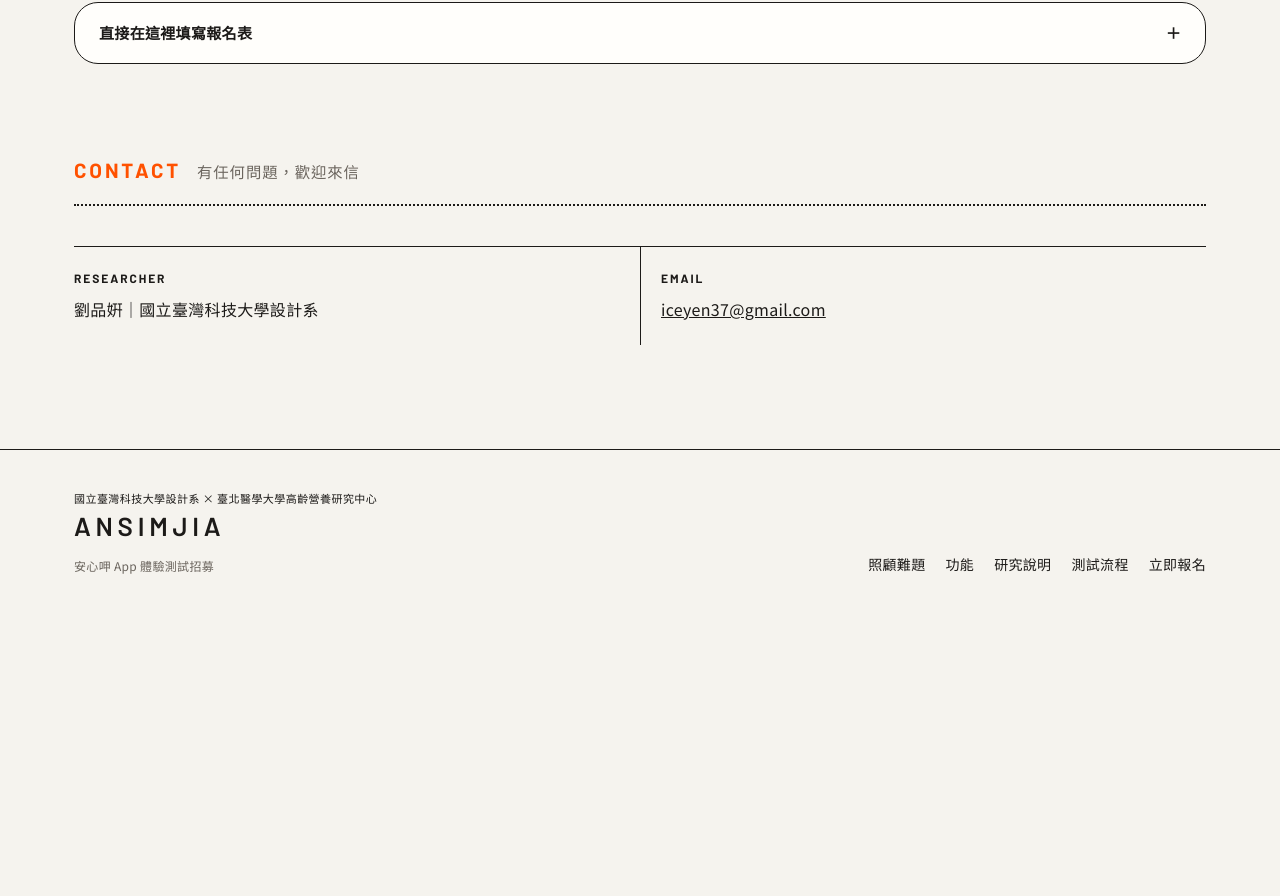
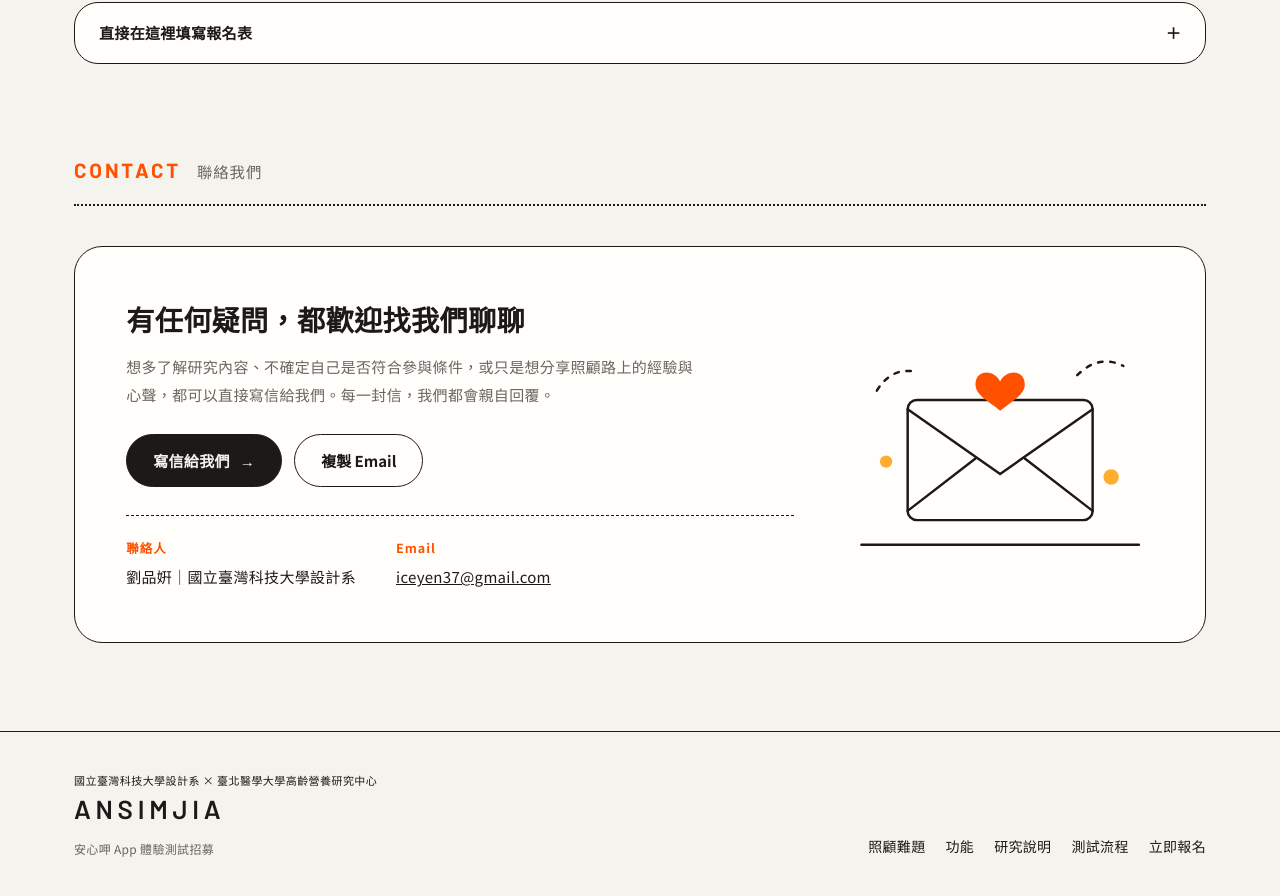
Before and after one commit to iceyen37-ship-it/recruit_web, a plain HTML site: page index.html in a window 1280 px wide. Shown: the part 7032-7928 px from the top of the page. Before the commit the page ends 7658 px from the top, so only its background shows below. Drawn offline with Linux system fonts and the light colour scheme.

Commit message:
Redesign contact section as a warm contact card
Co-Authored-By: Claude Opus 5.5 <noreply@anthropic.com>
Claude-Session: https://claude.ai/code/session_014JMHFKqJJ3Ho8YgDZTNvXC

```diff
--- a/index.html
+++ b/index.html
@@ -318,12 +318,18 @@ body::before { content: ""; position: fixed; inset: 0 0 auto; height: env(safe-a
 @media (max-width: 820px) { .apply { grid-template-columns: 1fr; padding: 32px 24px; border-radius: 28px; } .qr { border-left: 0; border-top: 1px solid var(--hair); padding: 28px 0 0; } }
 
 /* contact + footer */
-.contact { display: grid; grid-template-columns: repeat(2, 1fr); border-top: 1px solid var(--hair); }
-.contact div { padding: 20px 20px 20px 0; min-width: 0; }
-.contact div + div { padding-left: 20px; border-left: 1px solid var(--hair); }
-.contact dt { font-family: var(--latin); font-weight: 700; font-size: calc(12px * var(--fs)); letter-spacing: .16em; }
-.contact dd { margin: 6px 0 0; font-size: calc(16px * var(--fs)); overflow-wrap: anywhere; }
-@media (max-width: 760px) { .contact { grid-template-columns: 1fr; } .contact div + div { padding-left: 0; border-left: 0; border-top: 1px solid var(--hair); } }
+.contact-card { display: grid; grid-template-columns: 1fr minmax(180px, 30%); gap: clamp(28px, 4vw, 64px); align-items: center; background: var(--white); border: 1px solid var(--hair); border-radius: 28px; padding: clamp(28px, 4vw, 56px); }
+.contact-title { font-size: calc(clamp(22px, 2.2vw, 32px) * var(--fs)); line-height: 1.5; }
+.contact-text { margin-top: 12px; max-width: 38em; font-size: calc(clamp(15px, 1.15vw, 17px) * var(--fs)); line-height: 1.9; color: var(--muted); }
+.contact-actions { display: flex; flex-wrap: wrap; gap: 12px; margin-top: 24px; }
+.contact-actions .pill { padding: 12px 26px; font-size: calc(15px * var(--fs)); font-family: inherit; cursor: pointer; color: var(--ink); }
+.contact-actions .pill.solid { color: var(--paper); }
+.contact-actions .pill.solid:hover { background: var(--brand); border-color: var(--brand); }
+.contact-meta { display: flex; flex-wrap: wrap; gap: 10px 40px; margin: 28px 0 0; padding-top: 20px; border-top: 1px dashed var(--hair); }
+.contact-meta dt { font-size: calc(12.5px * var(--fs)); font-weight: 700; color: var(--brand); letter-spacing: .08em; }
+.contact-meta dd { margin: 4px 0 0; font-size: calc(15px * var(--fs)); overflow-wrap: anywhere; }
+.contact-art { width: 100%; height: auto; }
+@media (max-width: 760px) { .contact-card { grid-template-columns: 1fr; } .contact-art { max-width: 200px; order: -1; } }
 .foot { border-top: 1px solid var(--hair); padding-block: 40px 48px; position: relative; overflow: hidden; background: var(--paper); color: var(--ink); }
 .foot .wrap { display: flex; flex-wrap: wrap; justify-content: space-between; align-items: flex-end; gap: 24px; position: relative; z-index: 1; }
 .foot .org b { font-size: calc(26px * var(--fs)); }
@@ -609,11 +615,22 @@ body::before { content: ""; position: fixed; inset: 0 0 auto; height: env(safe-a
 
   <section class="band" id="contact" style="padding-top:0">
     <div class="wrap">
-      <p class="label">CONTACT <small>有任何問題，歡迎來信</small></p>
-      <dl class="contact">
-        <div><dt>RESEARCHER</dt><dd>劉品姸｜國立臺灣科技大學設計系</dd></div>
-        <div><dt>EMAIL</dt><dd><a href="mailto:iceyen37@gmail.com">iceyen37@gmail.com</a></dd></div>
-      </dl>
+      <p class="label">CONTACT <small>聯絡我們</small></p>
+      <div class="contact-card">
+        <div class="contact-main">
+          <h2 class="contact-title">有任何疑問，都歡迎找我們聊聊</h2>
+          <p class="contact-text">想多了解研究內容、不確定自己是否符合參與條件，或只是想分享照顧路上的經驗與心聲，都可以直接寫信給我們。每一封信，我們都會親自回覆。</p>
+          <div class="contact-actions">
+            <a class="pill solid" href="mailto:iceyen37@gmail.com?subject=%E5%AE%89%E5%BF%83%E5%91%B7%E7%A0%94%E7%A9%B6%E8%A9%A2%E5%95%8F">寫信給我們 <i aria-hidden="true">→</i></a>
+            <button class="pill copy-mail" type="button" data-mail="iceyen37@gmail.com">複製 Email</button>
+          </div>
+          <dl class="contact-meta">
+            <div><dt>聯絡人</dt><dd>劉品姸｜國立臺灣科技大學設計系</dd></div>
+            <div><dt>Email</dt><dd><a href="mailto:iceyen37@gmail.com">iceyen37@gmail.com</a></dd></div>
+          </dl>
+        </div>
+        <svg class="contact-art" viewBox="0 0 200 150" role="img" aria-label="插畫：一封寫著愛心的信，正飛向收件人" fill="none" stroke="#1C1A18" stroke-width="1.6" stroke-linecap="round" stroke-linejoin="round"><path d="M10 140 H190"/><rect x="40" y="46" width="120" height="78" rx="6" fill="#FFFEFB"/><path d="M40 52 L100 94 L160 52"/><path d="M40 118 L84 84 M160 118 L116 84"/><path d="M100 34 c-4 -8 -16 -8 -16 2 c0 7 9 11 16 17 c7 -6 16 -10 16 -17 c0 -10 -12 -10 -16 -2 z" fill="#FF5100" stroke="none"/><path d="M150 30 q14 -14 30 -6" stroke-dasharray="3 5"/><path d="M20 40 q10 -16 26 -12" stroke-dasharray="3 5"/><circle cx="172" cy="96" r="5" fill="#FFAD2E" stroke="none"/><circle cx="26" cy="86" r="4" fill="#FFAD2E" stroke="none"/></svg>
+      </div>
     </div>
   </section>
 </main>
@@ -660,5 +677,8 @@ body::before { content: ""; position: fixed; inset: 0 0 auto; height: env(safe-a
   show(0);
 })();
 </script>
+<script>
+document.querySelectorAll('.copy-mail').forEach(function(b){b.addEventListener('click',function(){var m=b.dataset.mail,t=b.textContent;function ok(){b.textContent='已複製 ✓';setTimeout(function(){b.textContent=t},1800)}if(navigator.clipboard){navigator.clipboard.writeText(m).then(ok,function(){window.prompt('請複製 Email',m)})}else{window.prompt('請複製 Email',m)}})});
+</script>
 </body>
 </html>
```
